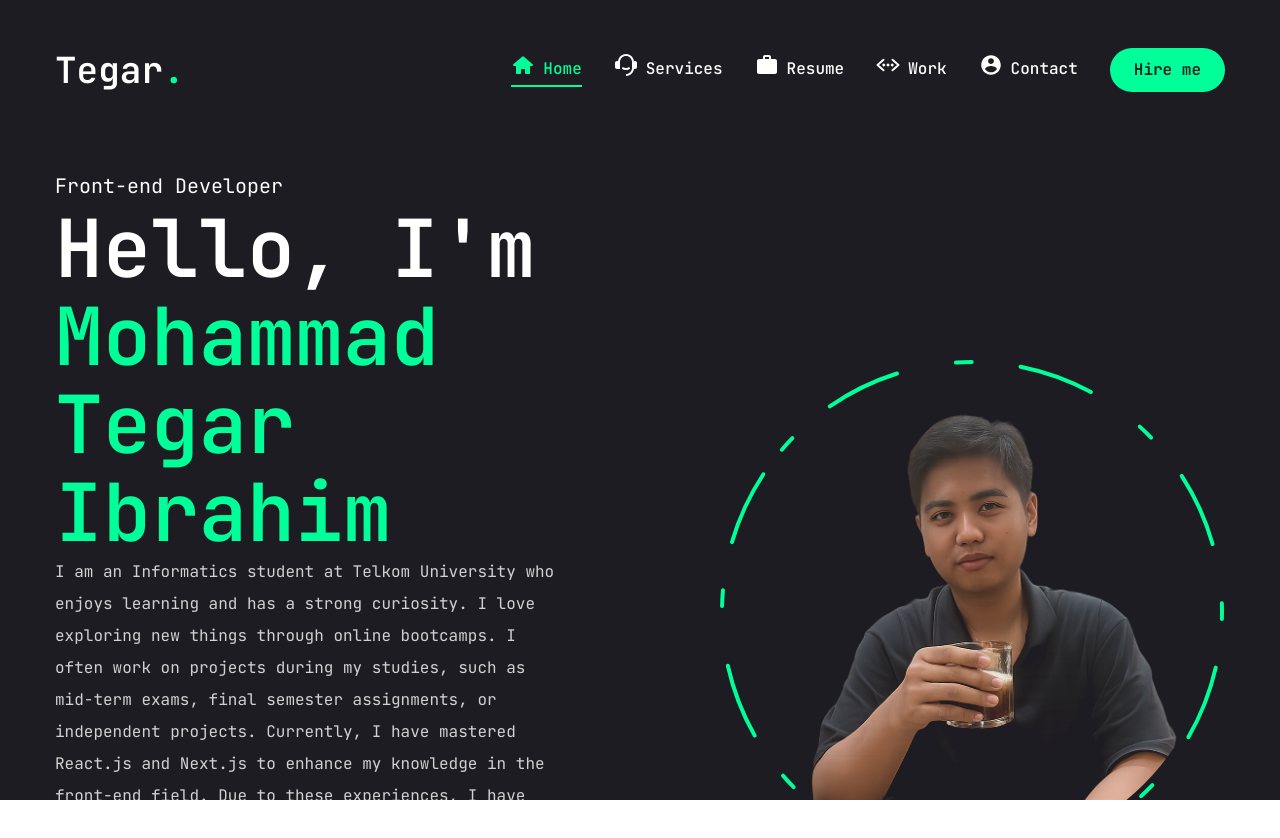
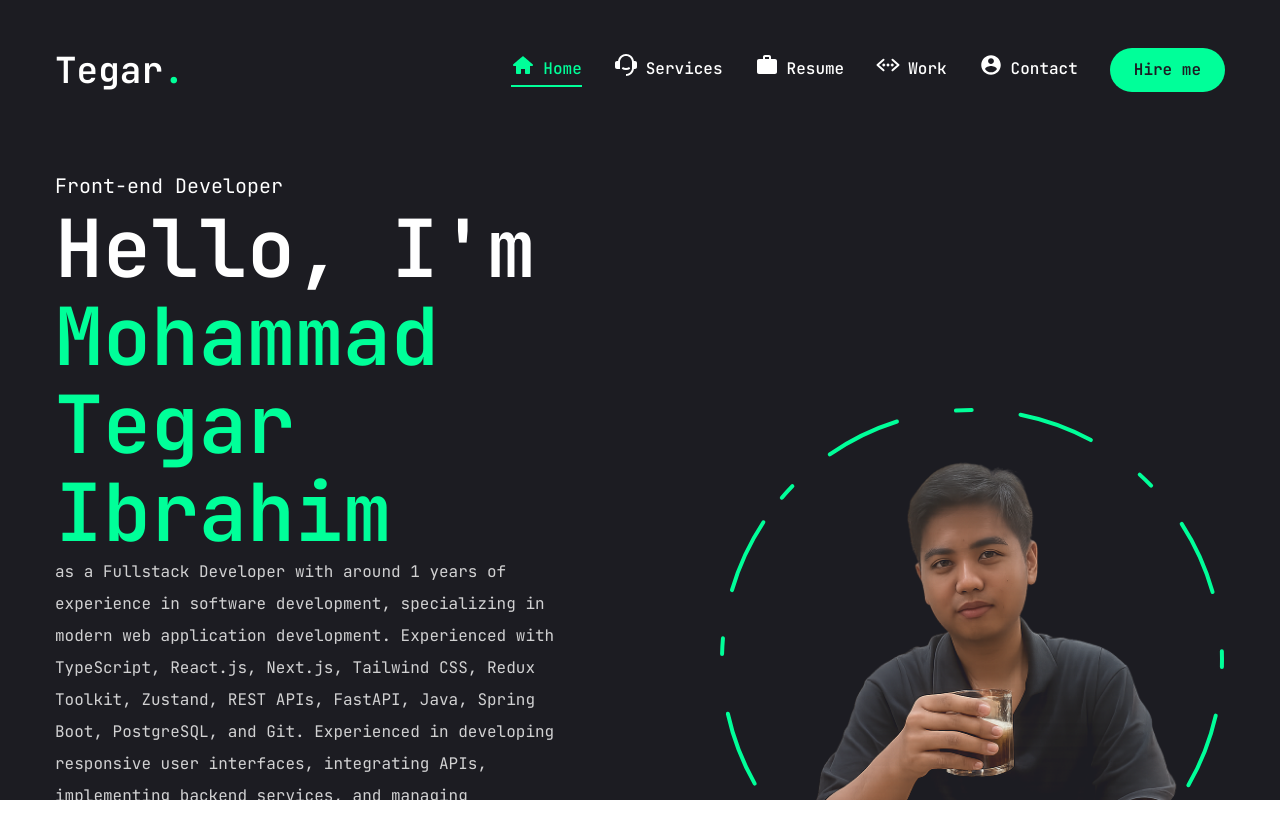
Before and after one commit to Garrr555/Portofolio-js, a Next.js app: page / in a window 1280 px wide. Shown: the top 838 px of the page. Built offline with nearby package versions, Linux system fonts and the light colour scheme.

Commit message:
update-CV

```diff
--- a/src/app/page.jsx
+++ b/src/app/page.jsx
@@ -34,14 +34,14 @@ export default function Home() {
       role: "Pengembang Front-end",
       greeting: "Halo, Saya",
       description:
-        "Saya seorang mahasiswa jurusan informatika dari Telkom University yang senang belajar dan memiliki rasa ingin tahu yang tinggi. Saya suka mempelajari hal-hal baru melalui bootcamp online. Saya sering mengerjakan proyek-proyek selama kuliah, misalnya untuk ujian tengah semester, tugas akhir semester atau proyek mandiri. Untuk sekarang saya sudah menguasai React.Js dan Next.Js untuk menambah ilmu dibidang front-end. karena beberapa hal tersebut saya mempunyai kemampuan komunikasi yang baik dan dapat bekerja dalam tim maupun individu.",
+        "seorang Fullstack Developer dengan pengalaman sekitar 1 tahun dalam pengembangan perangkat lunak, dengan spesialisasi pada pengembangan aplikasi web modern. Saya berpengalaman menggunakan TypeScript, React.js, Next.js, Tailwind CSS, Redux Toolkit, Zustand, REST API, FastAPI, Java, Spring Boot, PostgreSQL, dan Git. Saya memiliki pengalaman dalam mengembangkan antarmuka pengguna yang responsif, mengintegrasikan API, membangun layanan backend, serta mengelola database melalui proyek profesional, program magang, dan pengembangan mandiri. Saya merupakan pribadi yang cepat belajar, memiliki kemampuan problem-solving yang baik, serta mampu bekerja secara mandiri maupun kolaboratif dalam tim.",
       buttonText: "Inggris",
     },
     en: {
       role: "Front-end Developer",
       greeting: "Hello, I'm",
       description:
-        "I am an Informatics student at Telkom University who enjoys learning and has a strong curiosity. I love exploring new things through online bootcamps. I often work on projects during my studies, such as mid-term exams, final semester assignments, or independent projects. Currently, I have mastered React.js and Next.js to enhance my knowledge in the front-end field. Due to these experiences, I have good communication skills and can work both in a team and independently.",
+        "as a Fullstack Developer with around 1 years of experience in software development, specializing in modern web application development. Experienced with TypeScript, React.js, Next.js, Tailwind CSS, Redux Toolkit, Zustand, REST APIs, FastAPI, Java, Spring Boot, PostgreSQL, and Git. Experienced in developing responsive user interfaces, integrating APIs, implementing backend services, and managing databases through professional projects, internships, and independent development. A fast learner with strong problem-solving skills who is comfortable working both independently and collaboratively.",
       buttonText: "Indonesian",
     },
   };
```
